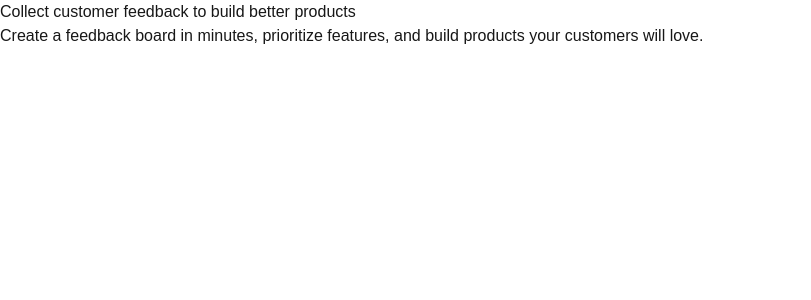
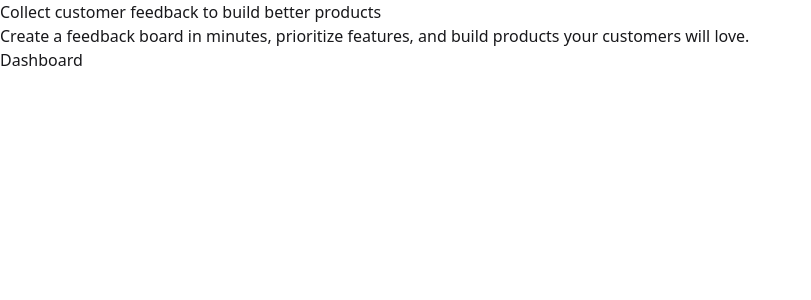
Before and after one commit to fuerstcodes/first_saas, a Next.js app: page / in a window 1280 px wide. Shown: the top 300 px of the page, without its empty margins (0-811 px from the left). Built offline with nearby package versions, Linux system fonts and the light colour scheme.

Commit message:
Using LINK in page.js; clear the globals.css file

```diff
--- a/app/globals.css
+++ b/app/globals.css
@@ -1,27 +1,2 @@
 @import "tailwindcss";
 @plugin "daisyui";
-
-:root {
-  --background: #ffffff;
-  --foreground: #171717;
-}
-
-@theme inline {
-  --color-background: var(--background);
-  --color-foreground: var(--foreground);
-  --font-sans: var(--font-geist-sans);
-  --font-mono: var(--font-geist-mono);
-}
-
-@media (prefers-color-scheme: dark) {
-  :root {
-    --background: #ffffff;
-    --foreground: #171717;
-  }
-}
-
-body {
-  background: var(--background);
-  color: var(--foreground);
-  font-family: Arial, Helvetica, sans-serif;
-}
--- a/app/page.js
+++ b/app/page.js
@@ -1,4 +1,4 @@
-import Image from "next/image";
+import Link from "next/link";
 
 export default function Home() {
   return (
@@ -8,6 +8,7 @@ export default function Home() {
         Create a feedback board in minutes, prioritize features, and build
         products your customers will love.
       </div>
+      <Link href="/dashboard">Dashboard</Link>
     </main>
   );
 }
```
